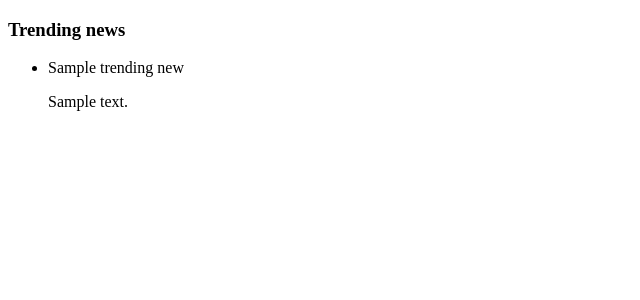
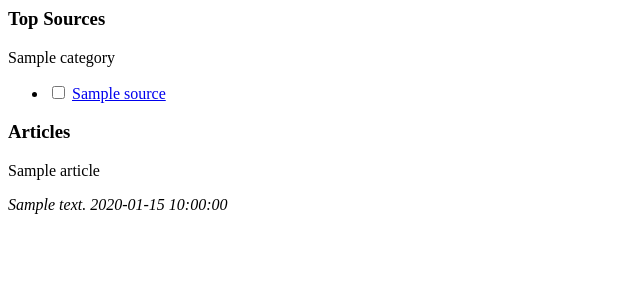
Before and after one commit to Willbeckh/octo-news, a Flask app: template app/templates/index.html in a window 1280 px wide. Shown: the top 300 px of the page, without its empty margins (0-640 px from the left). Run offline with Flask 2, Linux system fonts and the light colour scheme; the template is opened without the code that fills it: most values are stand-ins (such as "Sample title", 1, 10 or a date in 2020); parts of the project's set-up code (start-up, migrations or seed data) failed here and were passed over.

Commit message:
st: create section for articles

```diff
--- a/app/templates/index.html
+++ b/app/templates/index.html
@@ -1,21 +1,36 @@
-<!DOCTYPE html>
-<html lang="en">
-  <head>
-    <meta charset="UTF-8" />
-    <meta http-equiv="X-UA-Compatible" content="IE=edge" />
-    <meta name="viewport" content="width=device-width, initial-scale=1.0" />
-    <title>Document</title>
-  </head>
-  <body>
-    <!-- trending news sources -->
-    <h3>Trending news</h3>
-    <ul>
-      {% for trending_news in trending %}
-      <li>{{ trending_news.name }}</li>
-      <p>{{ trending_news.description }}</p>
-      <br />
-      {% endfor %}
-    </ul>
-    <!-- trending news sources end -->
-  </body>
-</html>
+
+<!-- landing page content -->
+<body>
+  <!-- top sources -->
+  <h3>Top Sources</h3>
+  {% for source in trending %}
+  <div class="sources">
+    <form action="POST">
+      <span>{{ source.category }}</span>
+      <ul>
+        <li>
+          <input type="checkbox" name="news-source" id="sourceName" />
+          <label for="sourceName">
+            <a href="{{ source.url }}">{{ source.name }}</a></label
+          >
+        </li>
+      </ul>
+
+      <!-- <input type="submit" value="search"> -->
+    </form>
+  </div>
+  {% endfor %}
+
+  <!-- articles section-->
+  <h3>Articles</h3>
+  {% for article in articles %}
+  <div class="articles">
+    <!-- <img src="{{  article.urlToImage }}" style="width: 200px; height: 200px;" alt="" /> -->
+    <p>{{ article.title }}</p>
+    <span><i>{{ article.content }}</i></span>
+    <em>{{ article.publishedAt}}</em>
+  </div>
+  {% endfor %}
+  <!-- articles section end-->
+</body>
+<!-- landing page content end -->
```
